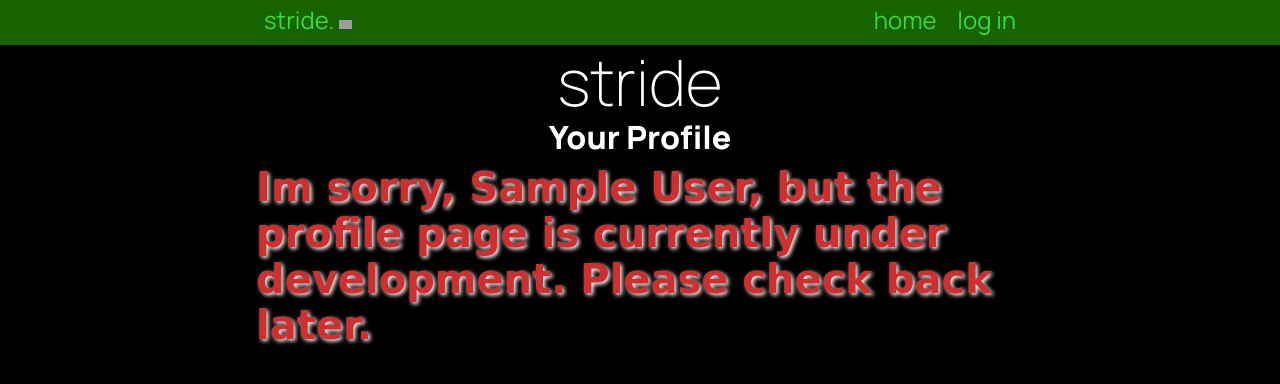
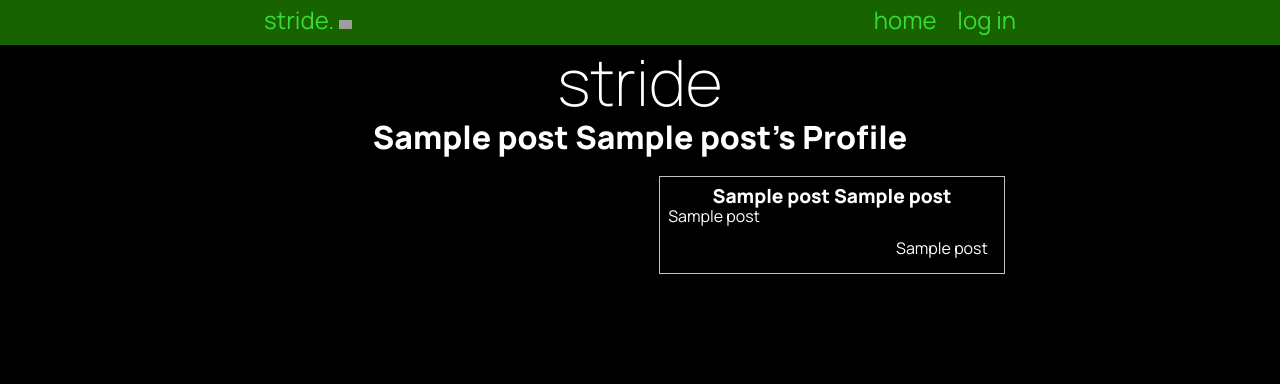
Before and after one commit to OliverSuperCoolAndVeryGoodSchoolAccount/stride, a Flask app: template templates/profile.html in a window 1280 px wide. Shown: the top 384 px of the page. Run offline with Flask 2, Linux system fonts and the light colour scheme; the visitor is signed in with stand-in values (Sample User, id 1); the template is opened without the code that fills it: most values are stand-ins (such as "Sample title", 1, 10 or a date in 2020); grey boxes are pictures that could not be loaded.

Commit message:
first version of profile page add

```diff
--- a/app.py
+++ b/app.py
@@ -77,7 +77,7 @@ def render_homepage():
 @app.route('/profile')
 def render_profile():
     if is_logged_in():
-        return render_template('profile.html', logged_in=is_logged_in())
+        return redirect('/profile/' + str(session['userid']))
     else:
         flash("Error: user not logged in")
         return redirect("/")
@@ -176,6 +176,27 @@ def logout():
     flash("See you next time!")
     return redirect(request.referrer)
 
+@app.route('/profile/<userid>')
+def user(userid):
+    con = create_connection(DB_NAME)
+    query = "SELECT COUNT(*) FROM customer WHERE id = ?"
+    cur = con.cursor()  # You need this line next
+    cur.execute(query, (userid,))  # this line actually executes the query
+    profilecount = cur.fetchall()[0][0]  # puts the results into a list usable in python
+    if profilecount < 1:
+        flash("No user with " + str(userid) + " as their id.")
+        return redirect("/")
+
+    query = """SELECT posts.id,customer.fname,customer.lname,posts.post,strftime('%d/%m/%Y %H:%M:%S', posts.time) AS time
+                FROM posts,customer
+                WHERE posts.customer_id = ? AND posts.customer_id = customer.id
+                ORDER BY time DESC"""
+    cur = con.cursor()  # You need this line next
+    cur.execute(query, (userid,))  # this line actually executes the query
+    post_list = cur.fetchall()  # puts the results into a list usable in python
+    con.close()
+    return render_template('profile.html', logged_in=is_logged_in(), posts=post_list, )
+
 
 def is_logged_in():
     if session.get("email") is None:
--- a/templates/profile.html
+++ b/templates/profile.html
@@ -1,9 +1,33 @@
 {% extends 'base.html' %}
 
 {% block pageheading %}
-Your Profile
+{{ posts[0][1] }} {{ posts[0][2] }}'s Profile
 {% endblock %}
 
-{% block main %}
-<strong class = rainbow> Im sorry, {{ session.firstname }}, but the profile page is currently under development. Please check back later.</strong>
+{% block body %}
+            <div class = "mainPageParent">
+                <div class="postInput">
+                {% if logged_in %}
+
+                {% endif %}
+                 </div>
+                <div class="mainFeed">
+                {% for post in posts %}
+                    <div class="mainFeed-box">
+                        <div class="post-box-heading">
+                            <h3> {{ post[1] }} {{ post[2] }}</h3>
+                        </div>
+                        <div class="mainFeed-box-text">
+                            <p>{{ post[3] }} </p>
+                        </div>
+                        <div class="mainFeed-box-info">
+                            {{ post[4] }}
+                        </div>
+                    </div>
+                {% endfor %}
+                </div>
+            </div>
+            <div style="clear: both;"></div>
+
+
 {% endblock %}
```
